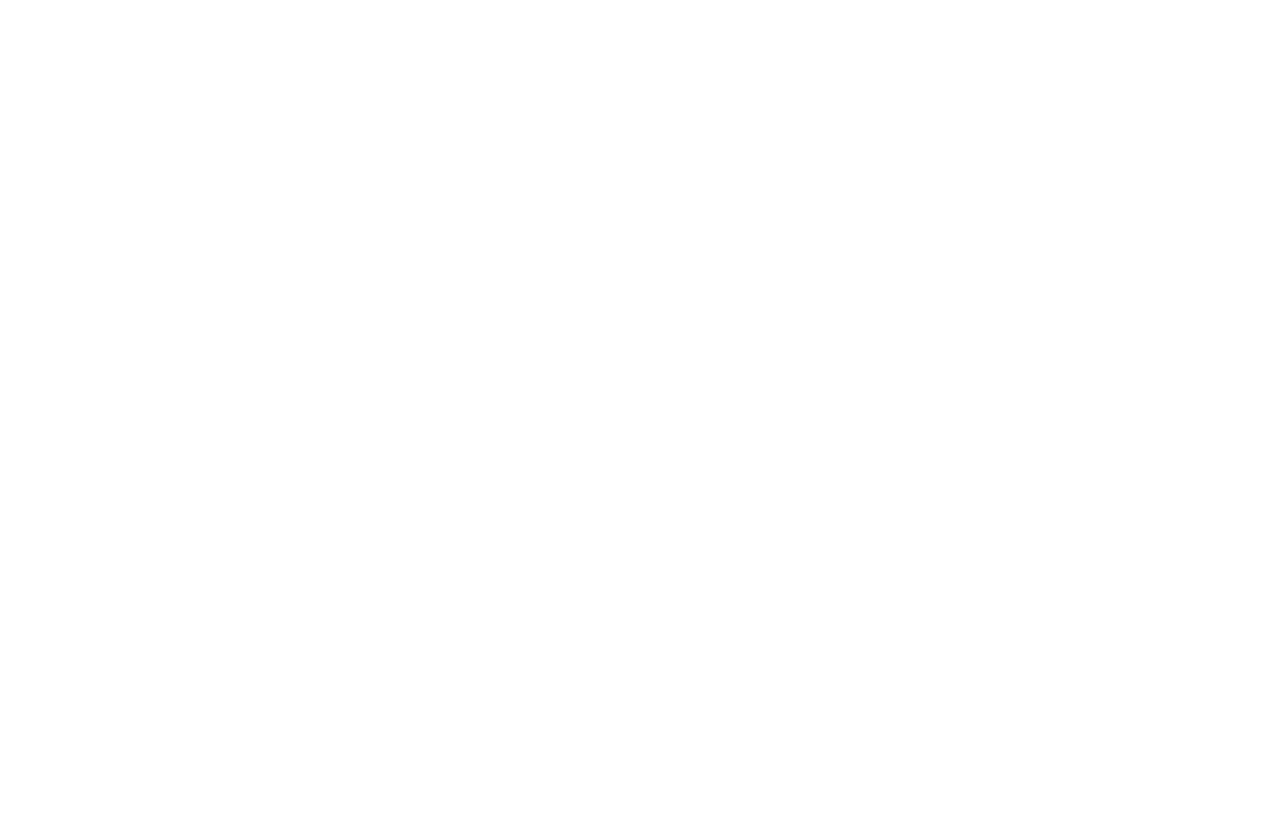
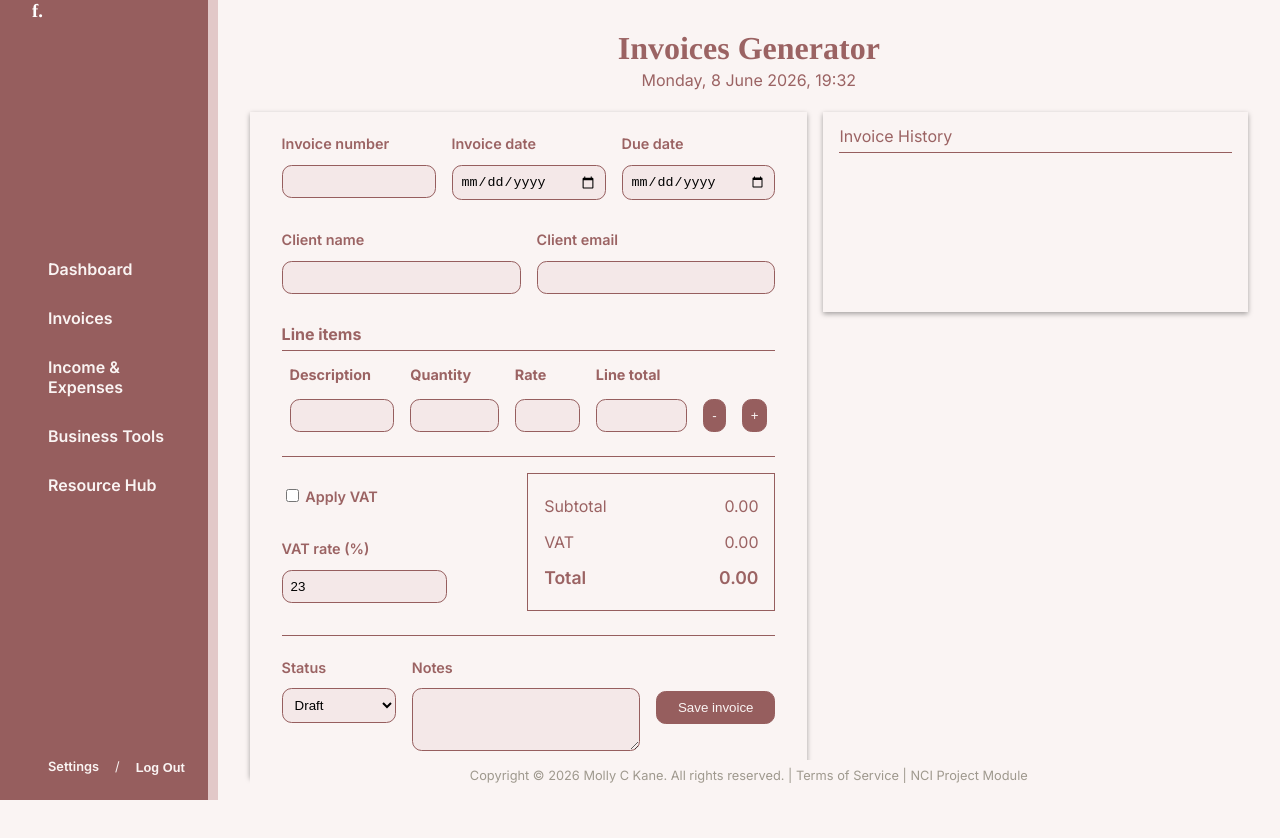
Before and after one commit to mollyckane/fiadh, a website: page public/invoices.html in a window 1280 px wide. Before the commit the page ends 800 px from the top, so only its background shows below. Drawn offline with Linux system fonts and the light colour scheme; no server answers; a web font is replaced by a local one.

Commit message:
invoice page styling (incomplete)
working on getting a base for the invoice page

```diff
--- a/public/css/style.css
+++ b/public/css/style.css
@@ -312,12 +312,22 @@ footer{
     transition: var(--transition);
  }
 
-input{
+input, select, textarea{
     padding: 0.5rem;
     border: var(--border);
     border-radius: var(--radius);
     background-color: var(--input-bg);
     width: 100%;
+}
+
+button{
+    padding: 0.5rem;
+    border: var(--border);
+    border-radius: var(--radius);
+    background-color: var(--bg-secondary);
+    color: var(--bg-main);
+    width: 100%;
+    font-weight: 500;
 }
 
 input:focus{
@@ -330,7 +340,7 @@ input::placeholder{
     color: var(--text-color-muted);
 }
 
-label {
+label, tr {
     font-size: 0.9rem;
     font-weight: 600;
     margin-bottom: -0.25rem;
@@ -353,12 +363,19 @@ label {
 }
 
 /* DASHBOARD */
-.main-content-dash {
+.main-content-dash  {
     padding: 2rem;
     margin-left: var(--sidebar-width);
     text-align: center;
     width: var(--main-width);
-    line-height: 3rem;
+    line-height: 2rem;
+    max-width: 2080px;
+
+
+    button {
+            width: auto;
+            border-radius: 0;
+        }
 }
 
 .dash-grid{
@@ -379,6 +396,7 @@ label {
     background-color: #f1e6e615;
     text-align: left;
 }
+
 
 .dash-section .dash-section-header{
     border-bottom: 2px solid var(--border-color-main);
@@ -552,3 +570,149 @@ label {
 .dash-section-header i{
     align-self: center;
 }
+
+/* INVOICES */
+.main-section-invoice{
+    width: 100%;
+    margin-top: 1rem;
+    display: flex;
+    gap: 1rem;
+    justify-content: space-between;
+    text-align: left;
+}
+
+.main-section-invoice button{
+    border-radius: var(--radius);
+    width: 100%;
+}
+
+.invoice-page{
+    width: 100vw;
+    max-width: 800px;
+    padding: 1rem 2rem;
+    box-shadow: var(--shadow-sm);
+    display: flex;
+    flex-direction: column;
+    gap: 1.5rem;
+    text-align: left;
+    line-height: 2rem;
+    margin-bottom: 2rem;
+}
+
+  .invoice-header {
+    display: grid;
+    grid-template-columns: 1fr 1fr 1fr;
+    gap: 1rem;
+  }
+
+  .invoice-dates {
+    display: grid;
+    grid-template-columns: 1fr 1fr;
+    gap: 0.75rem;
+  }
+
+  .invoice-client {
+    display: grid;
+    grid-template-columns: 1fr 1fr;
+    gap: 1rem;
+  }
+
+  .invoice-items table {
+    width: 100%;
+    border-collapse: collapse;
+  }
+
+  .invoice-items th{
+    padding: 0.5rem;
+    text-wrap: nowrap;
+  }
+  .invoice-items td {
+    padding: 0 0.5rem;
+  }
+  td button{
+    width: 50%;
+    height: 50%;
+  }
+
+  .invoice-totals {
+    padding-top: 1rem;
+    border-top: var(--border);
+    display: grid;
+    grid-template-columns: 2fr 3fr;
+    gap: 5rem;
+    align-items: flex-start;
+  }
+
+  .totals-left {
+    display: flex;
+    flex-direction: column;
+    /* gap: 0.75rem; */
+    justify-content: space-around;
+    height: 100%;
+  }
+
+  .totals-right {
+    display: grid;
+    gap: 0.25rem;
+    border: var(--border);
+    padding: 1rem;
+  }
+
+  .totals-right > div {
+    display: flex;
+    justify-content: space-between;
+  }
+
+  .grand-total {
+    font-weight: 600;
+    font-size: 1.1rem;
+  }
+
+  .invoice-footer {
+    border-top: var(--border);
+    padding-top: 1rem;
+    display: grid;
+    grid-template-columns: 3fr 1fr;
+    gap: 1rem;
+    align-items: center;
+  }
+
+  .status-notes {
+    display: grid;
+    grid-template-columns: 1fr 2fr;
+    gap: 1rem;
+  }
+
+  .invoice-page label {
+    display: block;
+    margin-bottom: 0.25rem;
+  }
+
+  .invoice-page input,
+  .invoice-page select,
+  .invoice-page textarea {
+    width: 100%;
+    box-sizing: border-box;
+  }
+
+  .invoice-page textarea{
+    resize: vertical;
+    min-height: 50px;
+    max-height: 300px;
+  }
+
+  .invoice-page input[type="checkbox"]{
+    width: fit-content;
+  }
+
+  .invoice-history{
+    width: 100%;
+    max-width: 500px;
+    height: 200px;
+    box-shadow: var(--shadow-sm);
+    padding: 0.5rem 1rem;
+
+    p{
+        border-bottom: var(--border);
+    }
+  }
--- a/public/invoices.html
+++ b/public/invoices.html
@@ -0,0 +1,175 @@
+<!DOCTYPE html>
+<html lang="en">
+
+<head>
+    <meta charset="UTF-8">
+    <meta name="viewport" content="width=device-width, initial-scale=1.0">
+    <!-- favicon -->
+    <link rel="icon" type="image/x-icon" href="/images/f.png">
+    <link rel="stylesheet" href="css/style.css">
+    <script src="https://kit.fontawesome.com/21102ac5ea.js" crossorigin="anonymous"></script>
+
+    <title>Fiadh | Invoices </title>
+</head>
+
+<body>
+    <!-- SIDEBAR NAVIGATION -->
+    <aside>
+        <nav class="navbar">
+            <h1 style="color:white;">f.</h1>
+            <ul>
+                <a href="dashboard.html">
+                    <li>Dashboard</li>
+                </a>
+                <a href="#">
+                    <li>Invoices</li>
+                </a>
+                <a href="#">
+                    <li>Income & Expenses</li>
+                </a>
+                <a href="dashboard.html" onclick="openSection('business-container')">
+                    <li>Business Tools</li>
+                </a>
+                <a href="#resource-container" onclick="openSection('resource-container')">
+                    <li>Resource Hub</li>
+                </a>
+            </ul>
+            <ul class="btm-nav">
+                <a href="#">
+                    <li>Settings</li>
+                </a>
+                <li>/</li>
+                <a href="#"><button id="logout-btn">Log Out</button></a>
+            </ul>
+        </nav>
+    </aside>
+
+    <div class="main-content-dash">
+        <header>
+            <h1>Invoices Generator</h1>
+            <p id="live-datetime"></p>
+        </header>
+        <main class="main-section-invoice">
+
+
+            <section class="invoice-page">
+                <!-- Invoice header -->
+                <div class="invoice-header">
+                    <div class="invoice-id-group">
+                        <label for="invoiceNumber">Invoice number</label>
+                        <input type="text" id="invoiceNumber" name="invoiceNumber" />
+                    </div>
+
+                        <div>
+                            <label for="invoiceDate">Invoice date</label>
+                            <input type="date" id="invoiceDate" name="invoiceDate" />
+                        </div>
+                        <div>
+                            <label for="dueDate">Due date</label>
+                            <input type="date" id="dueDate" name="dueDate" />
+                        </div>
+
+                </div>
+
+                <!-- Client details -->
+                <div class="invoice-client">
+                    <div>
+                        <label for="clientName">Client name</label>
+                        <input type="text" id="clientName" name="clientName" />
+                    </div>
+                    <div>
+                        <label for="clientEmail">Client email</label>
+                        <input type="email" id="clientEmail" name="clientEmail" />
+                    </div>
+                </div>
+
+                <!-- Line items -->
+                <div class="invoice-items">
+                    <p style="border-bottom: 1px solid #965E5E; font-weight:700;">Line items</p>
+                    <table>
+                        <thead>
+                            <tr>
+                                <th>Description</th>
+                                <th>Quantity</th>
+                                <th>Rate</th>
+                                <th>Line total</th>
+                                <th></th>
+                            </tr>
+                        </thead>
+                        <tbody id="invoiceItemsBody">
+                            <tr class="invoice-item-row">
+                                <td><input type="text" name="itemDescription[]" /></td>
+                                <td><input type="number" name="itemQuantity[]" step="1" min="0" /></td>
+                                <td><input type="number" name="itemRate[]" step="0.01" min="0" /></td>
+                                <td><input type="text" name="itemTotal[]" readonly /></td>
+                                <td><button type="button" class="remove-item"> - </button></td>
+                                <td><button type="button" id="addItemButton"> + </button></td>
+                            </tr>
+                        </tbody>
+                    </table>
+                </div>
+
+                <!-- Totals + VAT -->
+                <div class="invoice-totals">
+                    <div class="totals-left">
+                        <label>
+                            <input type="checkbox" id="vatEnabled" />
+                            Apply VAT
+                        </label>
+                        <div id="vatRateContainer">
+                            <label for="vatRate">VAT rate (%)</label>
+                            <input type="number" id="vatRate" name="vatRate" value="23" step="0.1" min="0" />
+                        </div>
+                    </div>
+
+                    <div class="totals-right">
+                        <div>
+                            <span>Subtotal</span>
+                            <span id="subtotalDisplay">0.00</span>
+                        </div>
+                        <div>
+                            <span>VAT</span>
+                            <span id="vatDisplay">0.00</span>
+                        </div>
+                        <div class="grand-total">
+                            <span>Total</span>
+                            <span id="totalDisplay">0.00</span>
+                        </div>
+                    </div>
+                </div>
+
+                <!-- Status + actions -->
+                <div class="invoice-footer">
+                    <div class="status-notes">
+                        <div>
+                            <label for="status">Status</label>
+                            <select id="status" name="status">
+                                <option value="draft">Draft</option>
+                                <option value="sent">Sent</option>
+                                <option value="paid">Paid</option>
+                                <option value="overdue">Overdue</option>
+                            </select>
+                        </div>
+                        <div>
+                            <label for="notes">Notes</label>
+                            <textarea id="notes" name="notes" rows="3"></textarea>
+                        </div>
+                    </div>
+
+                    <div class="invoice-actions">
+                        <button type="button" id="saveInvoiceButton">Save invoice</button>
+                    </div>
+                </div>
+            </section>
+            <section class="invoice-history">
+                <p>Invoice History</p>
+            </section>
+        </main>
+        <footer>
+            <p>Copyright &copy; 2026 Molly C Kane. All rights reserved. | Terms of Service | NCI Project Module</p>
+        </footer>
+    </div>
+    <script src="js/dashboard.js"></script>
+    <script src="js/invoices.js"></script>
+</body>
+</html>
```
